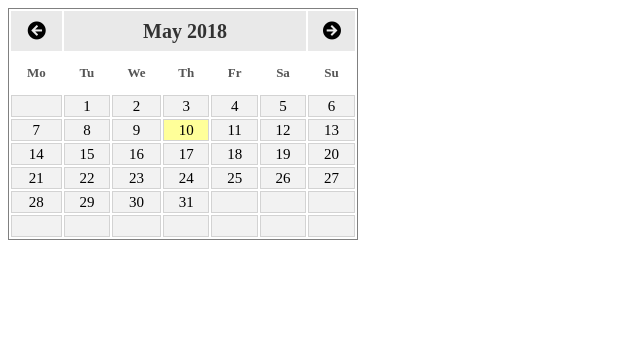
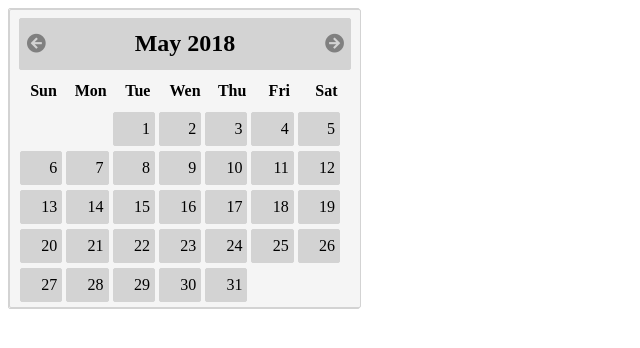
Before and after one commit to KseniyaDanilova/KseniyaDanilova-JS, a plain HTML site: page Task5/index.html in a window 1280 px wide. Shown: the whole page, without its empty margins (0-640 px from the left). Drawn offline with Linux system fonts and the light colour scheme.

Commit message:
Calendar

```diff
--- a/Task5/index.html
+++ b/Task5/index.html
@@ -1,64 +1,23 @@
-<!DOCTYPE HTML>
-<html>
+<!DOCTYPE html>
 
 <head>
-    <meta http-equiv="Content-Type" content="text/html; charset=UTF-8">
-    <meta name="viewport" content="width=device-width, initial-scale=1, shrink-to-fit=no">
+    <meta charset="UTF-8">
+
     <title>Calendar</title>
-
-    <link href="style.css" rel="stylesheet">
+    <link rel="stylesheet" href="style.css">
 </head>
 
 <body>
-                <table id="calendar2">
-                  <thead>
-                    <tr><td class="calendar__left-arrow"><td  colspan="5"><td class="calendar__right-arrow">
-                    <tr class="calendar__days"><td>Mo<td>Tu<td>We<td>Th<td>Fr<td>Sa<td>Su
-                  <tbody>
-                </table>
 
-                <script>
-                function Calendar2(id, year, month) {
-                var Dlast = new Date(year,month+1,0).getDate(),
-                    D = new Date(year,month,Dlast),
-                    DNlast = new Date(D.getFullYear(),D.getMonth(),Dlast).getDay(),
-                    DNfirst = new Date(D.getFullYear(),D.getMonth(),1).getDay(),
-                    calendar = '<tr>',
-                    month=["January","February","March","April","May","June","July","August","September","October","November","December"];
-                if (DNfirst != 0) {
-                  for(var  i = 1; i < DNfirst; i++) calendar += '<td>';
-                }else{
-                  for(var  i = 0; i < 6; i++) calendar += '<td>';
-                }
-                for(var  i = 1; i <= Dlast; i++) {
-                  if (i == new Date().getDate() && D.getFullYear() == new Date().getFullYear() && D.getMonth() == new Date().getMonth()) {
-                    calendar += '<td class="today">' + i;
-                  }else{
-                    calendar += '<td>' + i;
-                  }
-                  if (new Date(D.getFullYear(),D.getMonth(),i).getDay() == 0) {
-                    calendar += '<tr>';
-                  }
-                }
-                for(var  i = DNlast; i < 7; i++) calendar += '<td>&nbsp;';
-                document.querySelector('#'+id+' tbody').innerHTML = calendar;
-                document.querySelector('#'+id+' thead td:nth-child(2)').innerHTML = month[D.getMonth()] +' '+ D.getFullYear();
-                document.querySelector('#'+id+' thead td:nth-child(2)').dataset.month = D.getMonth();
-                document.querySelector('#'+id+' thead td:nth-child(2)').dataset.year = D.getFullYear();
-                if (document.querySelectorAll('#'+id+' tbody tr').length < 6) {  // чтобы при перелистывании месяцев не "подпрыгивала" вся страница, добавляется ряд пустых клеток. Итог: всегда 6 строк для цифр
-                    document.querySelector('#'+id+' tbody').innerHTML += '<tr><td>&nbsp;<td>&nbsp;<td>&nbsp;<td>&nbsp;<td>&nbsp;<td>&nbsp;<td>&nbsp;';
-                }
-                }
-                Calendar2("calendar2", new Date().getFullYear(), new Date().getMonth());
-                // переключатель минус месяц
-                document.querySelector('#calendar2 thead tr:nth-child(1) td:nth-child(1)').onclick = function() {
-                  Calendar2("calendar2", document.querySelector('#calendar2 thead td:nth-child(2)').dataset.year, parseFloat(document.querySelector('#calendar2 thead td:nth-child(2)').dataset.month)-1);
-                }
-                // переключатель плюс месяц
-                document.querySelector('#calendar2 thead tr:nth-child(1) td:nth-child(3)').onclick = function() {
-                  Calendar2("calendar2", document.querySelector('#calendar2 thead td:nth-child(2)').dataset.year, parseFloat(document.querySelector('#calendar2 thead td:nth-child(2)').dataset.month)+1);
-                }
-                </script>
+    <div class="calendar">
+        <div class="calendar__content"></div>
+    </div>
 
-    </body>
-    </html>
+    <script src="js/datePicker.js"></script>
+    <script src="js/monthCreator.js"></script>
+    <script src="js/render.js"></script>
+    <script src="js/view.js"></script>
+
+</body>
+
+</html>
--- /dev/null
+++ b/Task5/js/datePicker.js
@@ -0,0 +1,132 @@
+
+
+const DAY = ["Sun", "Mon", "Tue", "Wen", "Thu", "Fri", "Sat"];
+const MONTH = ["January", "February", "March", "April", "May", "June", "July", "August", "September", "October", "November", "December"];
+
+
+
+function DP() {
+
+    let dpView = {};
+    let dpcontent = null;
+    let CDay = 0;
+    let CMonth = 0;
+    let CYear = 0
+    let months = 0;
+    let days = 0;
+    let datepicker = {};
+
+    this.setdpView = function (view) {
+        dpView = view;
+    }
+
+    this.generate = function (dpg) {
+        datepicker = dpg;
+
+        CYear = datepicker.getCYear();
+        months = datepicker.getMonthArray();
+        days = datepicker.getDaysArray();
+        CMonth = datepicker.getSelectedMonth();
+
+        dpcontent = document.createElement("div");
+        dpcontent.className = dpView.datepicker.content;
+        dpcontent.appendChild(generateCalendarTitle());
+        dpcontent.appendChild(createNameOfWeeks());
+        dpcontent.appendChild(createCalendarWeek(CMonth, CYear));
+
+        return dpcontent;
+    }
+
+    function createNameOfWeeks() {
+        let CalendarDay = document.createElement("div");
+        CalendarDay.className = dpView.CalendarDay.content;
+
+        for (let day of days) {
+            let dayName = document.createElement("span");
+            dayName.className = dpView.CalendarDay.day;
+            dayName.innerText = day;
+            CalendarDay.appendChild(dayName);
+        }
+        return CalendarDay;
+    }
+
+    function generateCalendarTitle() {
+        let CalendarTitle = null;
+        CalendarTitle = document.createElement("div");
+        CalendarTitle.className = dpView.CalendarTitle.content;
+
+        let leftButton = document.createElement("span");
+        leftButton.className = dpView.CalendarTitle.leftButton;
+        CalendarTitle.appendChild(leftButton);
+        leftButton.addEventListener("click", function () {
+            CMonth = datepicker.getMonthBefore();
+            CYear = datepicker.getCYear();
+            let CalendarWeek = createCalendarWeek(CMonth, CYear);
+            changeCalendarWeek(CalendarWeek);
+        });
+
+        let title = document.createElement("span");
+        title.innerText = months[CDay] + ", " + CYear;
+        title.className = dpView.CalendarTitle.title;
+        CalendarTitle.appendChild(title);
+
+        let rightButton = document.createElement("span");
+        rightButton.className = dpView.CalendarTitle.rightButton;
+        CalendarTitle.appendChild(rightButton);
+        rightButton.addEventListener("click", function () {
+            CMonth = datepicker.getMonthAfter();
+            CYear = datepicker.getCYear();
+            let CalendarWeek = createCalendarWeek(CMonth, CYear);
+            changeCalendarWeek(CalendarWeek);
+        });
+        return CalendarTitle;
+    }
+
+    function changeCalendarWeek(CalendarWeek) {
+        if (isCalendarWeekExist()) {
+            document.querySelector("." + dpView.CalendarWeek.content).remove();
+            dpcontent.appendChild(CalendarWeek);
+        } else {
+            dpcontent.appendChild(CalendarWeek);
+        }
+    }
+
+    function isCalendarWeekExist() {
+        return document.querySelector("." + dpView.CalendarWeek.content) != null ? true : false;
+    }
+
+    function createCalendarWeek(monthNumber, year) {
+        let NumberOfDays = datepicker.getNumberOfDays(monthNumber, year);
+        let firstDayInMonth = datepicker.getFirstDayInMonth(monthNumber, year);
+        let firstDayInWeek = firstDayInMonth;
+        let weeksInMonth = datepicker.getWeeksInMonth(monthNumber, year);
+
+        let datepickerWeeks = document.createElement("div");
+        datepickerWeeks.className = dpView.CalendarWeek.content;
+        dpcontent.querySelector("." + dpView.CalendarTitle.title).innerText = months[monthNumber] + " " + year;
+
+        let daysNumber = datepicker.getMonthDayNumbersArray(NumberOfDays);
+        for (let weekNumber = 0; weekNumber < weeksInMonth; weekNumber++) {
+            addWeek(datepickerWeeks, weekNumber, daysNumber, firstDayInWeek);
+            firstDayInWeek = 0;
+        }
+        return datepickerWeeks;
+    }
+
+    function addWeek(datepickerWeeks, weekNumber, daysNumber, firstDayInWeek) {
+        let week = document.createElement("div");
+        week.className = "" + dpView.CalendarWeek.week;
+        for (let dayNumber = 0; dayNumber < days.length; dayNumber++) {
+            let day = document.createElement("span");
+            day.className = dpView.CalendarWeek.day;
+            if (dayNumber >= firstDayInWeek) {
+                day.textContent = daysNumber.next().value || "";
+            }
+            if(day.textContent ==""){
+                day.style.visibility ="hidden";
+            }
+            week.appendChild(day);
+        }
+        datepickerWeeks.appendChild(week);
+    }
+}
--- /dev/null
+++ b/Task5/js/monthCreator.js
@@ -0,0 +1,75 @@
+function DatePicker(data) {
+
+        let CDay = data.date.getDate();
+        let CMonth = data.date.getMonth();
+        let CYear = data.date.getFullYear();
+
+
+        this.create = function () {
+            this.getCurrentMonth();
+        }
+
+        this.getMonthAfter = function () {
+            CMonth++;
+            if (CMonth > 11) {
+                CMonth = 0;
+                CYear++;
+            }
+            return CMonth;
+        }
+
+        this.getMonthBefore = function () {
+            CMonth--;
+            if (CMonth < 0) {
+                CMonth = 11;
+                CYear--;
+            }
+            return CMonth;
+        }
+
+        this.getCurrentMonth = function () {
+            let monthWeeks = generateMonthWeeks(new Date().getMonth(), new Date().getFullYear());
+            render(monthWeeks);
+        }
+
+        this.getSelectedMonth = function () {
+            return CMonth;
+        }
+
+        this.getCYear = function () {
+            return CYear;
+        }
+
+        this.getMonthArray = function () {
+            return MONTH;
+        }
+
+        this.getDaysArray = function () {
+            return DAY;
+        }
+
+        this.getNumberOfDays = function (month, year) {
+            return new Date(year, month + 1, 0).getDate();
+        };
+
+        this.getFirstDayInMonth = function (month, year) {
+            return new Date(year, month, 1).getDay();
+        };
+
+        this.getWeeksInMonth = function (month, year) {
+            let firstDay = this.getFirstDayInMonth(month, year);
+            return Math.ceil((this.getNumberOfDays(month, year) + firstDay) / 7);
+        }
+
+        this.getMonthDayNumbersArray = function (NumberOfDays) {
+            let daysNumber = [];
+            for (let dayNumber = 1; dayNumber < NumberOfDays + 1; dayNumber++) {
+                daysNumber.push(dayNumber);
+            }
+            return daysNumber[Symbol.iterator]();
+        }
+
+        this.getCurrentDay = function () {
+            return this.getCurrentMonth.getFullYear()
+        }
+    }
--- /dev/null
+++ b/Task5/js/render.js
@@ -0,0 +1,9 @@
+function Render() {}
+
+Render.render = function (acсeptPlace, object, objectGenerator) {
+    if(typeof objectGenerator.generate != "function"){
+        throw new Error("objectGenerator must have generator fucntion");
+    }
+    var generatedObject = objectGenerator.generate(object);
+    acсeptPlace.appendChild(generatedObject);
+}
--- /dev/null
+++ b/Task5/js/view.js
@@ -0,0 +1,35 @@
+
+
+(function () {
+    let datepicker = new DatePicker({
+        date: new Date()
+
+
+    });
+    let wrapper = document.querySelector(".calendar__content");
+    let dp = new DP();
+
+
+    dp.setdpView({
+
+        datepicker: {
+            content: "calendar__content"
+        },
+        CalendarTitle: {
+            content: "calendar__title-content",
+            title: "calendar__title",
+            leftButton: "calendar__button calendar__button_left",
+            rightButton: "calendar__button calendar__button_right"
+        },
+        CalendarDay: {
+            content: "calendar__heading",
+            day: "calendar__day"
+        },
+        CalendarWeek: {
+            content: "calendar__weeks-content",
+            week: "calendar__week",
+            day: "calendar__week_day"
+        }
+    });
+    Render.render(wrapper, datepicker, dp);
+})();
--- a/Task5/style.css
+++ b/Task5/style.css
@@ -1,62 +1,99 @@
+
 @font-face{
 	font-family: fontawesome;
 	src: url(./fonts/fontawesome-webfont.woff) format("woff");
 }
 
-#calendar2 {
-    width:350px;
-    font: monospace;
-    border: 1px solid grey;
-    line-height: 1.2em;
-    font-size: 15px;
+
+.calendar__content {
+    display: flex;
+    flex-flow: column wrap;
+    justify-content: space-between;
+    align-items: center;
+    line-height: 2rem;
+    width: 350px;
+    background-color: whitesmoke;
+    border: 1px solid lightgray;
+    border-radius: 2px;
+}
+
+.calendar__title-content {
+    margin-top: 0.5rem;
     text-align: center;
+    background-color: lightgray;
+    border: 1px solid lightgrey;
+    border-radius: 2px;
+    width: 330px;
 }
-  #calendar2 thead tr:first-child {
-    height:40px;
-    border:1px solid lightgray;
-    background-color: rgba(211, 211, 211,0.5);
-    font-weight:bold;
-    font-size:20px;
+
+.calendar__title {
+   width: 85%;
+    display: inline-block;
+    font-weight: 600;
+    font-size: 1.5rem;
 }
-.calendar__left-arrow:before{
+
+.calendar__button {
+    font-weight: 600;
+    cursor: pointer;
+    line-height: 50px;
+    font-size: 1.3rem;
+    color: grey;
+}
+.calendar__button_left:before{
     font-family:fontawesome;
     content: '\f0a8';
 }
-.calendar__right-arrow:before{
+
+.calendar__button_right:before{
     font-family:fontawesome;
     content: '\f0a9';
 }
-.calendar__left-arrow:hover{
-    text-shadow:0 0 10px yellow;
-}
-.calendar__right-arrow:hover{
-    text-shadow:0 0 10px yellow;
+
+.calendar__button:hover{
+    text-shadow: 3px 0px rgba(255, 255, 0, 0.8);
 }
 
-#calendar2 thead tr:last-child {
+.calendar__heading {
+    margin-top: 5px;
+    margin-bottom: 5px;
+    width: 330px;
+    font-weight: 600;
+    font-size: 1rem;
+    display: inline-block;
+    justify-content: space-around;
+}
+.calendar__today{
+    background-color: yellow;
+}
+.calendar__day {
+    display: inline-block;
+    width: calc(100% / 7);
+    text-align: center;
+}
 
-    font-size: small;
-    color: rgb(85, 85, 85);
+.calendar__weeks-content {
+    width: 330px;
 }
-  #calendar2 thead tr:nth-child(1) td:nth-child(2) {
 
-    color: rgb(50, 50, 50);
+.calendar__week {
+    margin-bottom: 5px;
+    background-color:whitesmoke;
 }
-  #calendar2 thead tr:nth-child(1) td:nth-child(1):hover, #calendar2 thead tr:nth-child(1) td:nth-child(3):hover {
 
+.calendar__week_day {
+    display: inline-block;
+    justify-content: space-between;
+    padding-right: 4px;
+    margin-right: 4px;
+    width: 11%;
+    text-align: right;
+    background-color: lightgray;
+    border: 1px solid lightgrey;
+    border-radius: 2px;
+}
+
+.calendar__week_day:hover {
+    background-color: rgba(255, 255, 0, 0.5);
     cursor: pointer;
 }
-  #calendar2 tbody td {
-    border:1px solid lightgray;
-    background-color: rgba(211, 211, 211,0.3);
-
-  }
-  #calendar2 tbody td.today {
-    background: rgba(255, 255, 0, 0.4);
-
-  }
-  .calendar__days{
-    height:40px;
-    font-weight:bold;
-    font-size: 20px;
-  }
```
Lines whose indentation alone changed are shown as unchanged.
